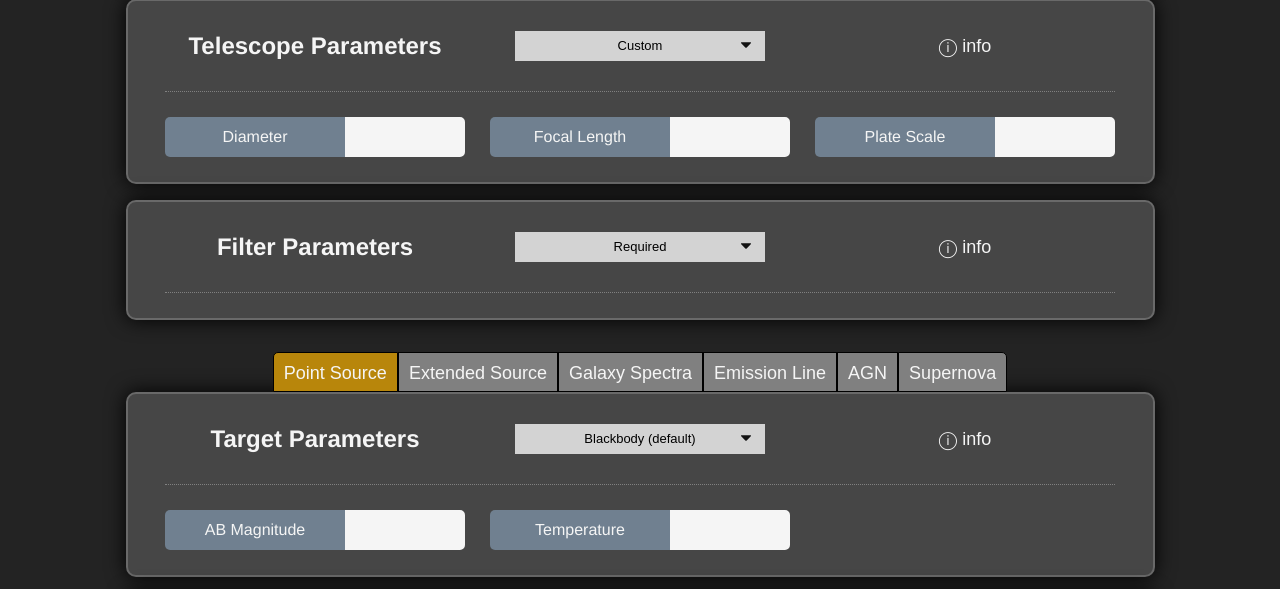
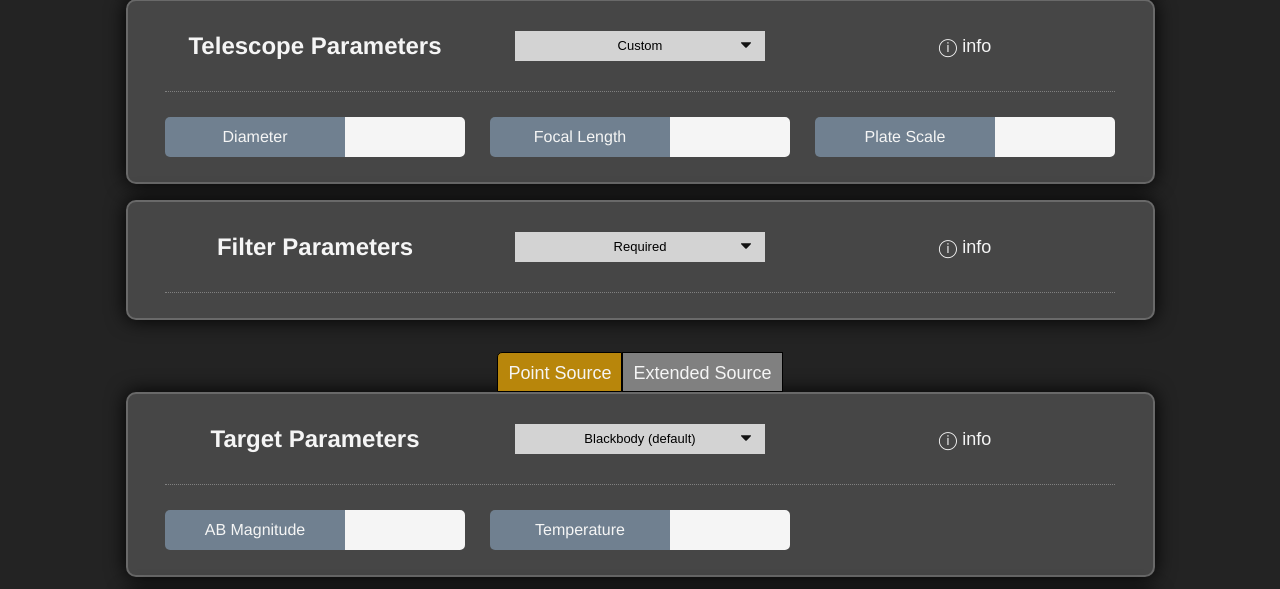
Before and after one commit to pirgalim/Glenlea-ETC, a Flask app: template templates/input.html in a window 1280 px wide. Shown: the part 542-1131 px from the top of the page. Run offline with Flask 3, Linux system fonts and the light colour scheme; the template is opened without the code that fills it: values named after a table or form of the project are taken from there, others are empty.

Commit message:
working beta

```diff
--- a/templates/input.html
+++ b/templates/input.html
@@ -272,10 +272,10 @@
                     <!--div class="block" style="margin:0; width:auto;"-->
                         <button class="tablinks" type="button"  id="defaultOpen" style="border-top-left-radius:5px;">Point Source</button>
                         <button class="tablinks" type="button"  id="defaultClose">Extended Source</button>
-                        <button class="tablinks" type="button"  id="tab-galaxy">Galaxy Spectra</button>
+                        <!--button class="tablinks" type="button"  id="tab-galaxy">Galaxy Spectra</button>
                         <button class="tablinks" type="button"  id="tav-emission">Emission Line</button>
                         <button class="tablinks" type="button"  id="tab-agn">AGN</button>
-                        <button class="tablinks" type="button"  id="tab-supernova" style="border-top-right-radius:5px;">Supernova</button>
+                        <button class="tablinks" type="button"  id="tab-supernova" style="border-top-right-radius:5px;">Supernova</button-->
 
                         {{ in_form.source_type(readonly=true, style="display:none") }}
                     <!--/div-->
```
